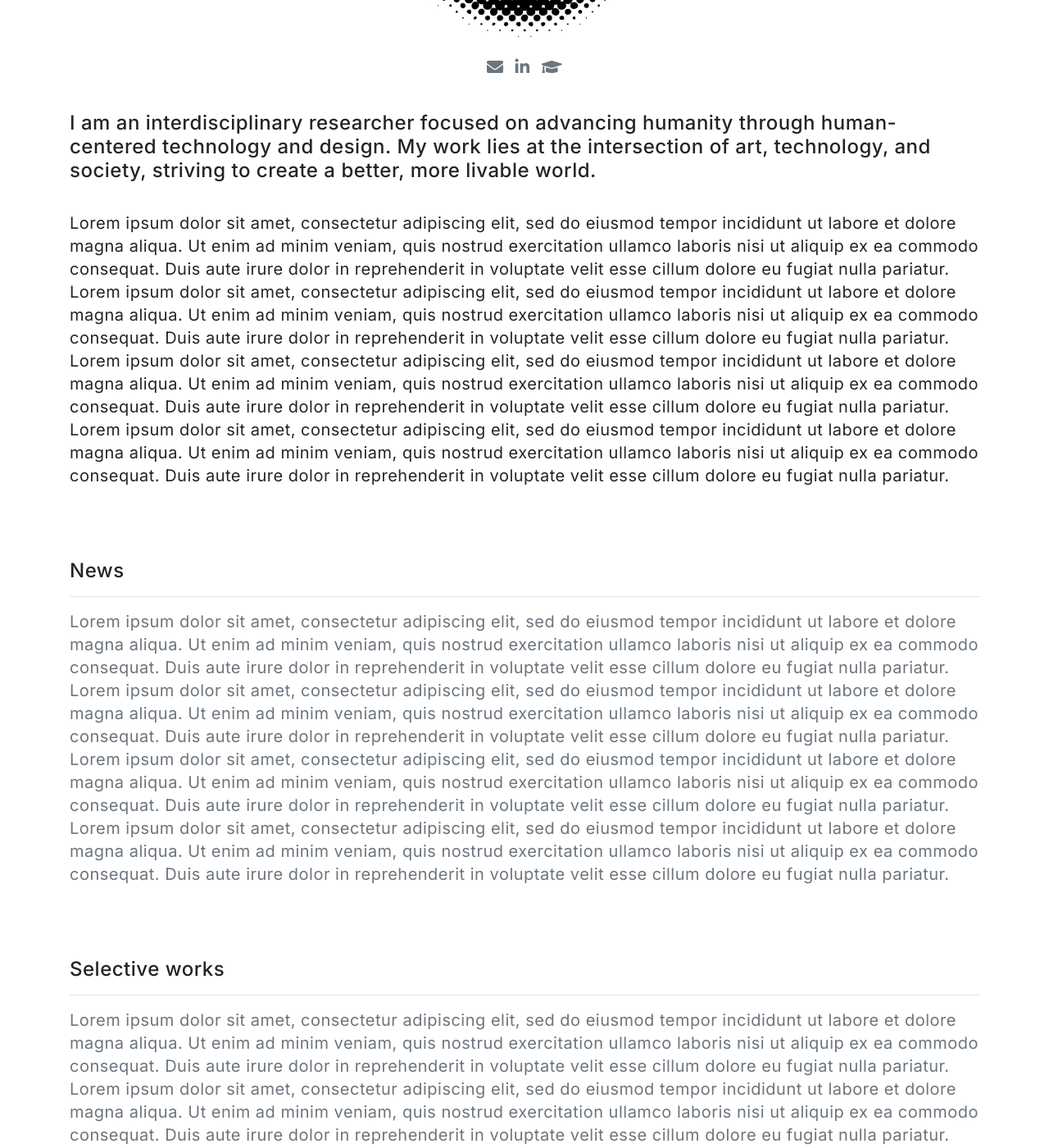
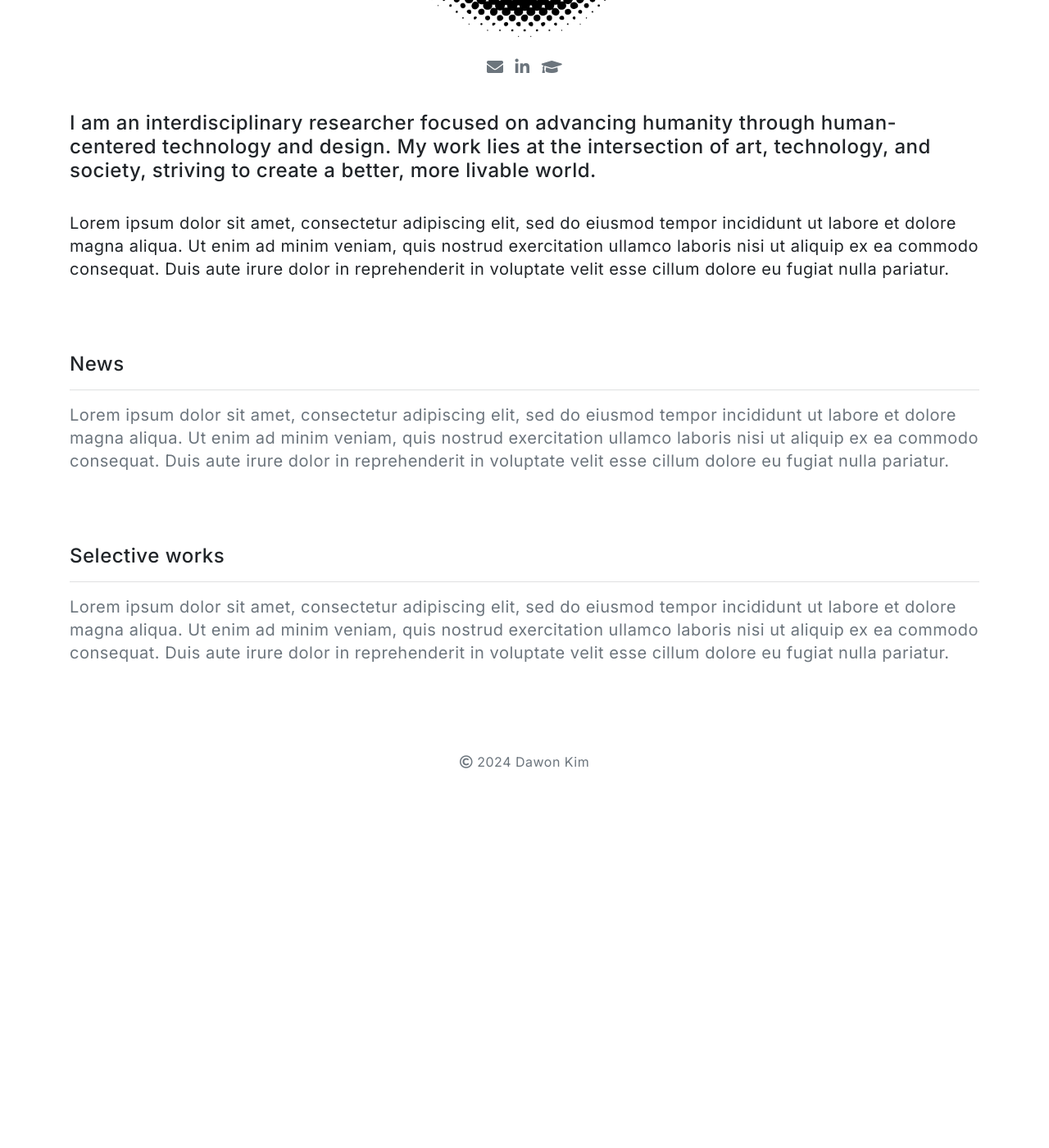
Before and after one commit to dawonkimhci/dawonkimhci.github.io, a Jekyll site: the page built from pages/index.md, in a window 1280 px wide and 1400 px high, scrolled down 447 px. Shown: the whole window at 82% size. Built offline with Jekyll 4.4.1, drawn with Linux system fonts in a browser that asks for light colours; after the commit the page ends 1405 px from its top, so only the background shows below that; some of the changed text lies outside the part shown.

Commit message:
Update index.md

```diff
--- a/pages/index.md
+++ b/pages/index.md
@@ -9,18 +9,12 @@
 <p class="text-muted wow animated fadeIn" data-wow-delay=".25s">
 <h4>I am an interdisciplinary researcher focused on advancing humanity through human-centered technology and design. My work lies at the intersection of art, technology, and society, striving to create a better, more livable world.</h4><br>
 Lorem ipsum dolor sit amet, consectetur adipiscing elit, sed do eiusmod tempor incididunt ut labore et dolore magna aliqua. Ut enim ad minim veniam, quis nostrud exercitation ullamco laboris nisi ut aliquip ex ea commodo consequat. Duis aute irure dolor in reprehenderit in voluptate velit esse cillum dolore eu fugiat nulla pariatur.
-Lorem ipsum dolor sit amet, consectetur adipiscing elit, sed do eiusmod tempor incididunt ut labore et dolore magna aliqua. Ut enim ad minim veniam, quis nostrud exercitation ullamco laboris nisi ut aliquip ex ea commodo consequat. Duis aute irure dolor in reprehenderit in voluptate velit esse cillum dolore eu fugiat nulla pariatur.
-Lorem ipsum dolor sit amet, consectetur adipiscing elit, sed do eiusmod tempor incididunt ut labore et dolore magna aliqua. Ut enim ad minim veniam, quis nostrud exercitation ullamco laboris nisi ut aliquip ex ea commodo consequat. Duis aute irure dolor in reprehenderit in voluptate velit esse cillum dolore eu fugiat nulla pariatur.
-Lorem ipsum dolor sit amet, consectetur adipiscing elit, sed do eiusmod tempor incididunt ut labore et dolore magna aliqua. Ut enim ad minim veniam, quis nostrud exercitation ullamco laboris nisi ut aliquip ex ea commodo consequat. Duis aute irure dolor in reprehenderit in voluptate velit esse cillum dolore eu fugiat nulla pariatur.
 </p>
 <br>
 <br>
 <h4>News</h4>
 <hr class="bg-light">
 <p class="text-muted wow animated fadeIn" data-wow-delay=".35s">
-Lorem ipsum dolor sit amet, consectetur adipiscing elit, sed do eiusmod tempor incididunt ut labore et dolore magna aliqua. Ut enim ad minim veniam, quis nostrud exercitation ullamco laboris nisi ut aliquip ex ea commodo consequat. Duis aute irure dolor in reprehenderit in voluptate velit esse cillum dolore eu fugiat nulla pariatur.
-Lorem ipsum dolor sit amet, consectetur adipiscing elit, sed do eiusmod tempor incididunt ut labore et dolore magna aliqua. Ut enim ad minim veniam, quis nostrud exercitation ullamco laboris nisi ut aliquip ex ea commodo consequat. Duis aute irure dolor in reprehenderit in voluptate velit esse cillum dolore eu fugiat nulla pariatur.
-Lorem ipsum dolor sit amet, consectetur adipiscing elit, sed do eiusmod tempor incididunt ut labore et dolore magna aliqua. Ut enim ad minim veniam, quis nostrud exercitation ullamco laboris nisi ut aliquip ex ea commodo consequat. Duis aute irure dolor in reprehenderit in voluptate velit esse cillum dolore eu fugiat nulla pariatur.
 Lorem ipsum dolor sit amet, consectetur adipiscing elit, sed do eiusmod tempor incididunt ut labore et dolore magna aliqua. Ut enim ad minim veniam, quis nostrud exercitation ullamco laboris nisi ut aliquip ex ea commodo consequat. Duis aute irure dolor in reprehenderit in voluptate velit esse cillum dolore eu fugiat nulla pariatur.
 </p>
 <br>
@@ -29,9 +23,6 @@
 <hr class="bg-light">
 <p class="text-muted wow animated fadeIn" data-wow-delay=".25s">
 Lorem ipsum dolor sit amet, consectetur adipiscing elit, sed do eiusmod tempor incididunt ut labore et dolore magna aliqua. Ut enim ad minim veniam, quis nostrud exercitation ullamco laboris nisi ut aliquip ex ea commodo consequat. Duis aute irure dolor in reprehenderit in voluptate velit esse cillum dolore eu fugiat nulla pariatur.
-Lorem ipsum dolor sit amet, consectetur adipiscing elit, sed do eiusmod tempor incididunt ut labore et dolore magna aliqua. Ut enim ad minim veniam, quis nostrud exercitation ullamco laboris nisi ut aliquip ex ea commodo consequat. Duis aute irure dolor in reprehenderit in voluptate velit esse cillum dolore eu fugiat nulla pariatur.
-Lorem ipsum dolor sit amet, consectetur adipiscing elit, sed do eiusmod tempor incididunt ut labore et dolore magna aliqua. Ut enim ad minim veniam, quis nostrud exercitation ullamco laboris nisi ut aliquip ex ea commodo consequat. Duis aute irure dolor in reprehenderit in voluptate velit esse cillum dolore eu fugiat nulla pariatur.
-Lorem ipsum dolor sit amet, consectetur adipiscing elit, sed do eiusmod tempor incididunt ut labore et dolore magna aliqua. Ut enim ad minim veniam, quis nostrud exercitation ullamco laboris nisi ut aliquip ex ea commodo consequat. Duis aute irure dolor in reprehenderit in voluptate velit esse cillum dolore eu fugiat nulla pariatur.
 </p>
 <br>
 <br>
```
